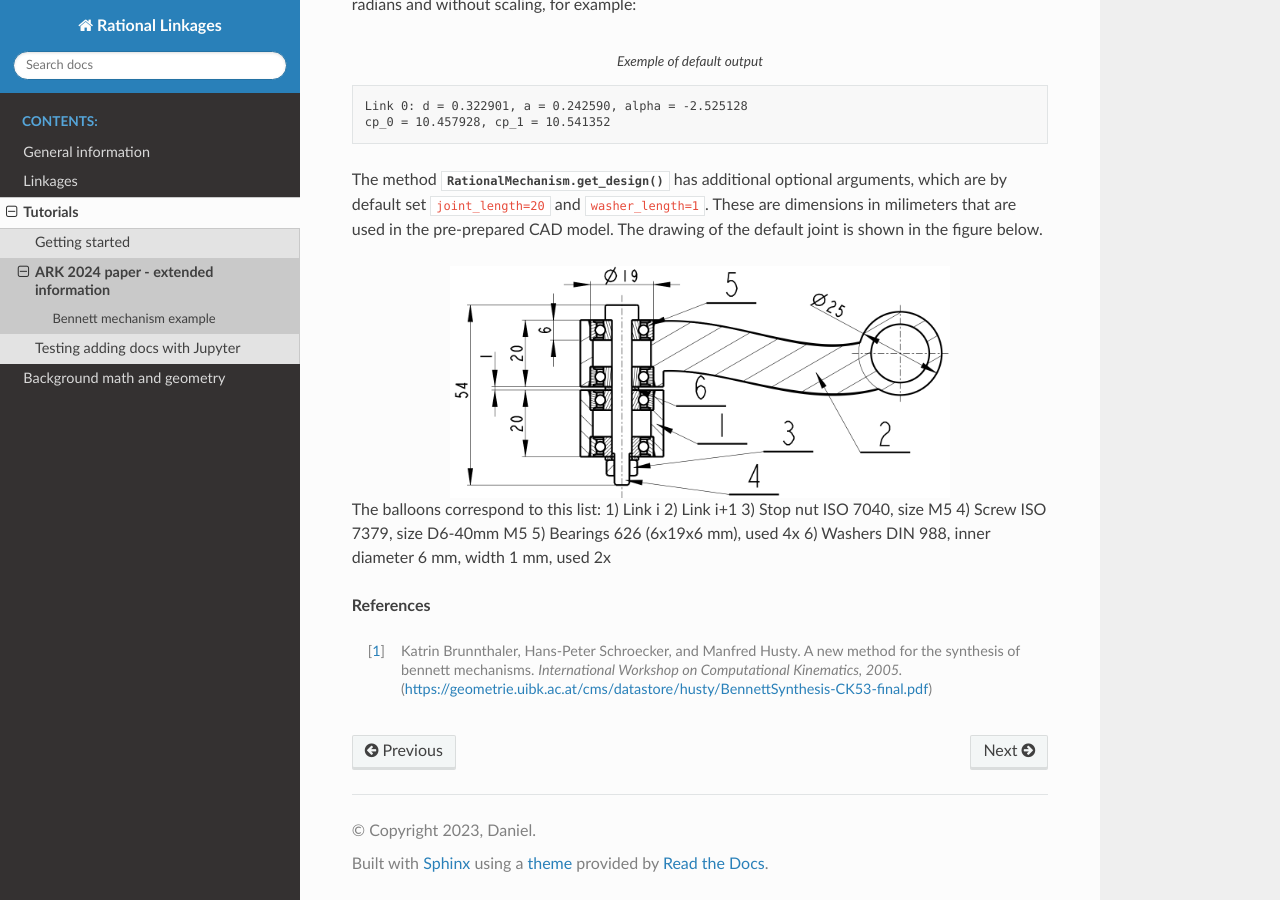
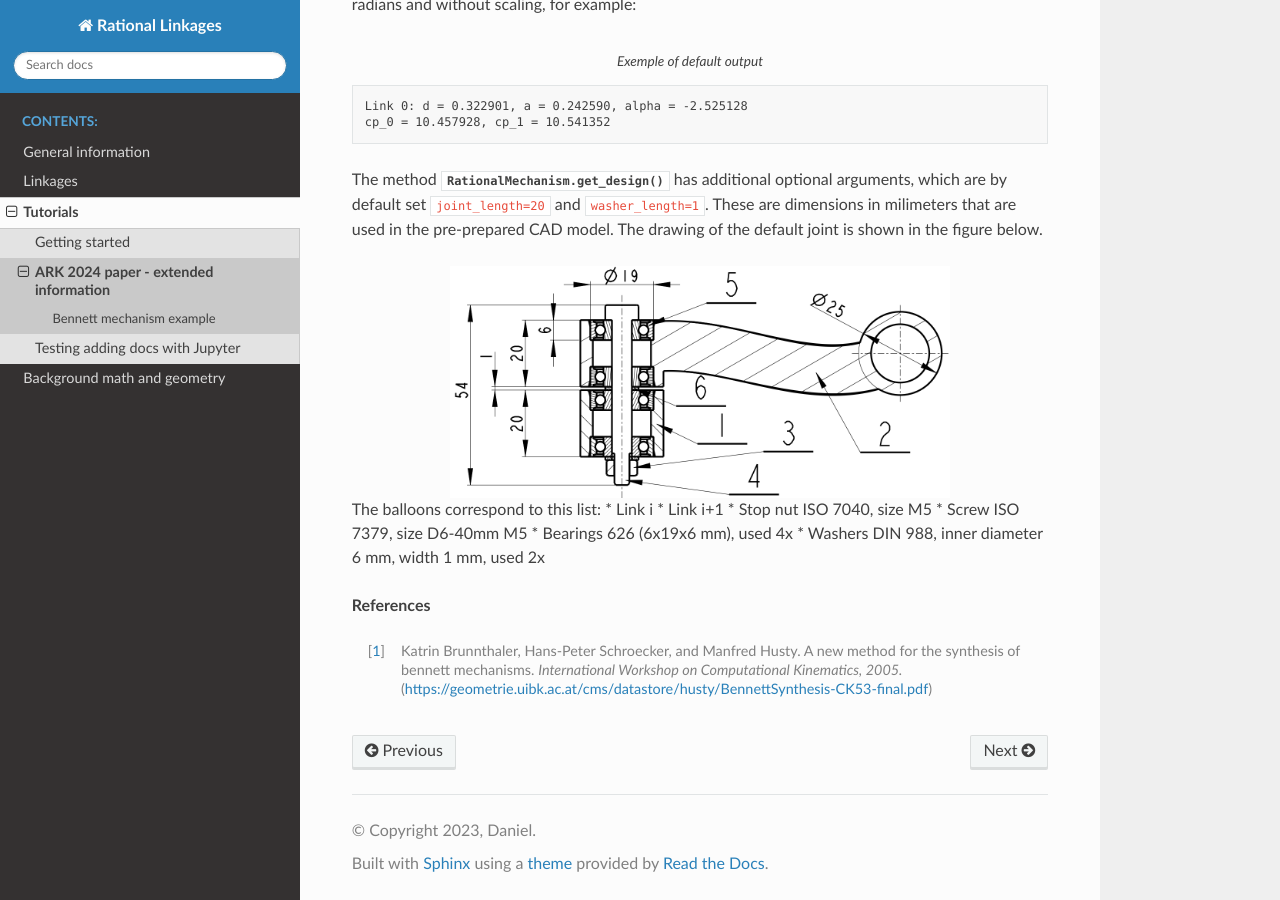
Before and after one commit to hucik14/rational-linkages, a Sphinx documentation site: the page built from docs/source/tutorials/ark2024.rst, in a window 1280 px wide and 900 px high, scrolled down 3606 px. Built offline with Sphinx 7.4.7 and the Read the Docs theme 2.0.0, drawn with Linux system fonts in a browser that asks for light colours.

Commit message:
ark docs update

```diff
--- a/docs/source/tutorials/ark2024.rst
+++ b/docs/source/tutorials/ark2024.rst
@@ -208,12 +208,12 @@ the default joint is shown in the figure below.
     :alt: Default joint model
 
 The balloons correspond to this list:
-1) Link i
-2) Link i+1
-3) Stop nut ISO 7040, size M5
-4) Screw ISO 7379, size D6-40mm M5
-5) Bearings 626 (6x19x6 mm), used 4x
-6) Washers DIN 988, inner diameter 6 mm, width 1 mm, used 2x
+* Link i
+* Link i+1
+* Stop nut ISO 7040, size M5
+* Screw ISO 7379, size D6-40mm M5
+* Bearings 626 (6x19x6 mm), used 4x
+* Washers DIN 988, inner diameter 6 mm, width 1 mm, used 2x
 
 
 **References**
```
